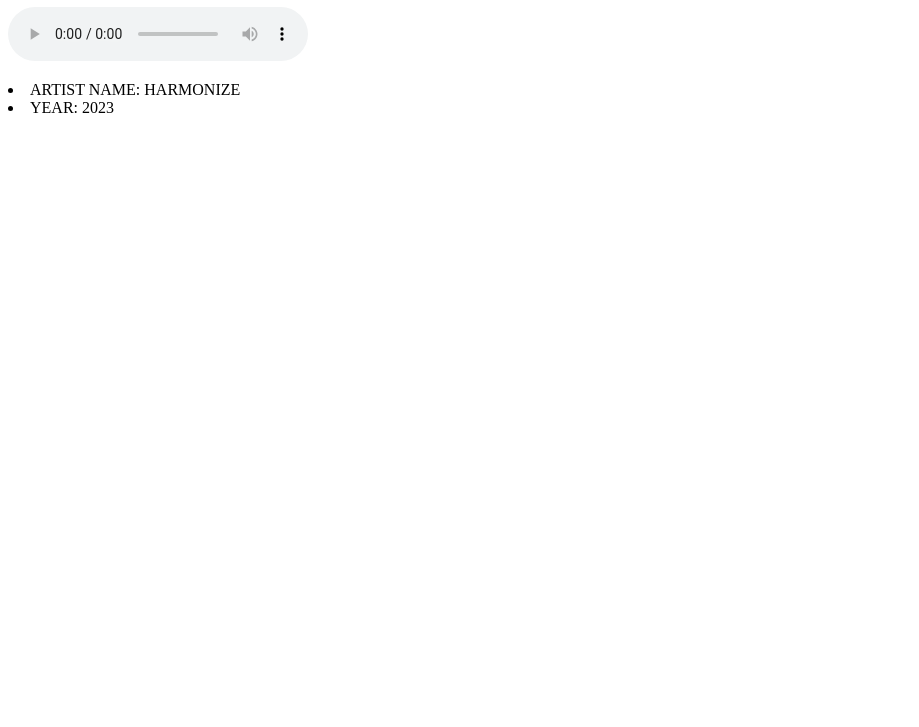
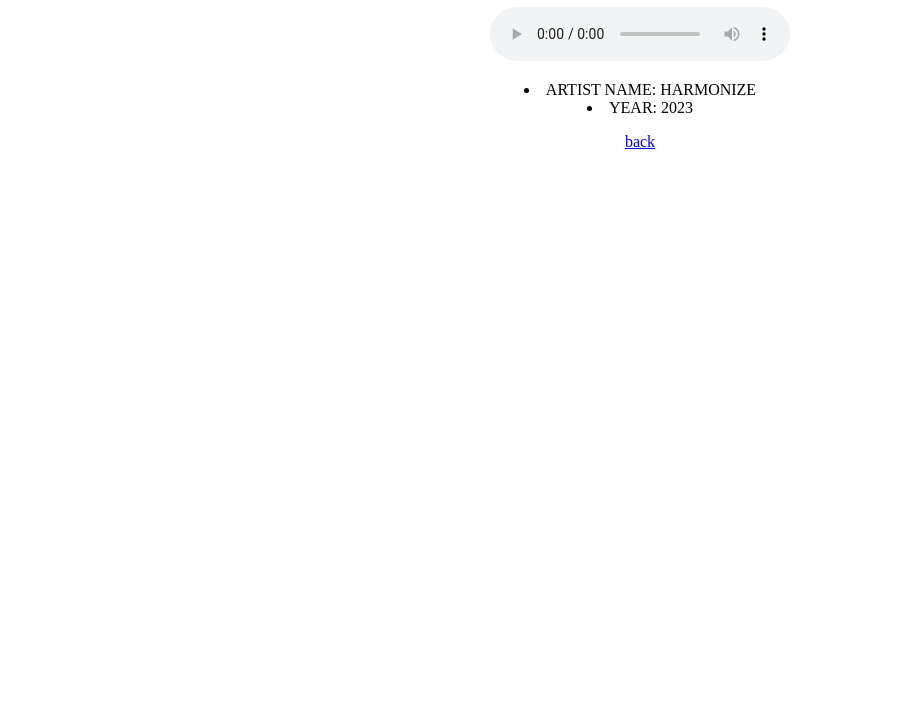
Before and after one commit to Ronnieclassic/ronnieclassic, a plain HTML site: page play audio.html in a window 1280 px wide. Shown: the part 73-800 px from the top of the page, without its empty margins (0-919 px from the left). Drawn offline with Linux system fonts and the light colour scheme.

Commit message:
Update play audio.html

```diff
--- a/play audio.html
+++ b/play audio.html
@@ -2,12 +2,15 @@
 <html>
     <head>
         <title>SINGLE</title>
+<meta charset="UTF-8">
+<meta name="viewport" content="width=device-width,initial-scale=1.0">
         <h1>HARMONIZE-single again MP3</h1>
     </head>
-    <body>
+    <body align="center">
         <audio controls src="harmonize_single_again_official_lyrics_audio_mp3_78184.mp3" download="audio"></audio>
     <P><LI>ARTIST NAME: HARMONIZE</LI>
     <LI>YEAR: 2023</LI>
+<P><a href="index html">back</a></p>
 </P>
     </body>
 </html>
```
